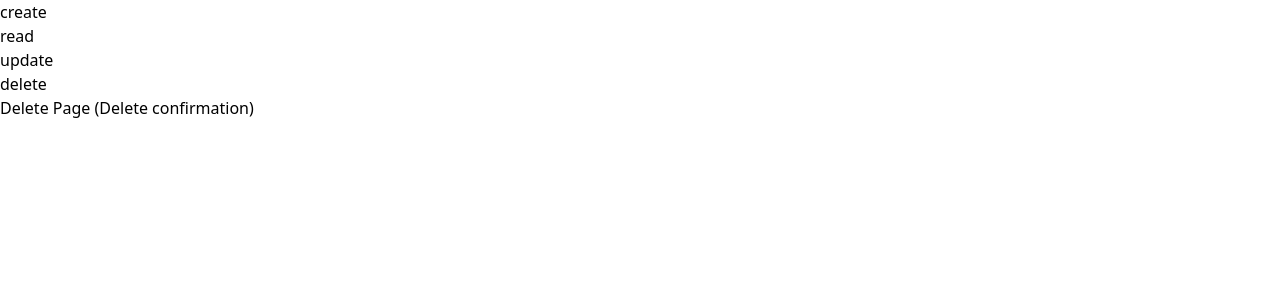
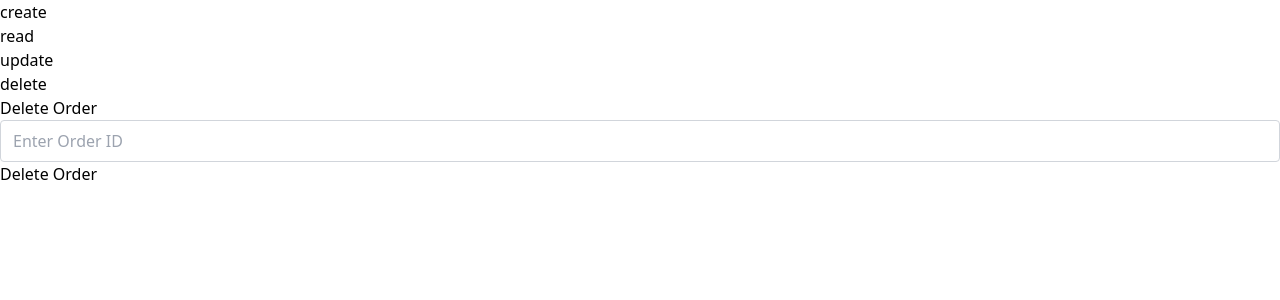
Before and after one commit to ManiacGhost/ThreadScheduler-Dynamic-switching, a React (Vite) app: page / in a window 1280 px wide. Both pictures are taken after a click on the button "delete". Shown: the top 300 px of the page. Built offline with nearby package versions, Linux system fonts and the light colour scheme.

Commit message:
delete page added

```diff
--- a/src/App.jsx
+++ b/src/App.jsx
@@ -2,6 +2,7 @@ import { useState } from "react";
 import Navbar from "./components/Navbar";
 import OrderDetailsPage from "./components/OrderDetailsPage";
 import CreateOrderPage from "./components/CreateOrderPage";
+import DeleteOrderPage from "./components/DeleteOrderPage";
 
 function App() {
   const [activeOption, setActiveOption] = useState("read");
@@ -15,7 +16,7 @@ function App() {
       case "update":
         return <div className="p-6">Update Page (Select & edit order)</div>;
       case "delete":
-        return <div className="p-6">Delete Page (Delete confirmation)</div>;
+        return <DeleteOrderPage />;
       default:
         return null;
     }
--- /dev/null
+++ b/src/components/DeleteOrderPage.jsx
@@ -0,0 +1,60 @@
+import { useState } from "react";
+import axios from "axios";
+
+export default function DeleteOrderPage() {
+  const [orderId, setOrderId] = useState("");
+  const [status, setStatus] = useState("idle");
+  const [message, setMessage] = useState("");
+
+  const handleDelete = async () => {
+    if (!orderId) {
+      setMessage("Order ID is required.");
+      setStatus("error");
+      return;
+    }
+
+    try {
+      setStatus("loading");
+      await axios.post(
+        "http://localhost:8085/api/v1/orders/delete",
+        orderId,
+        {
+          headers: { "Content-Type": "text/plain" },
+        }
+      );
+      setStatus("success");
+      setMessage(`Order ${orderId} deleted successfully.`);
+      setOrderId("");
+    } catch (err) {
+      console.error(err);
+      setStatus("error");
+      setMessage(`Failed to delete order: ${orderId}`);
+    }
+  };
+
+  return (
+    <div className="p-6 max-w-xl mx-auto space-y-4">
+      <h2 className="text-2xl font-bold">Delete Order</h2>
+
+      <input
+        type="text"
+        name="orderId"
+        value={orderId}
+        onChange={(e) => setOrderId(e.target.value)}
+        placeholder="Enter Order ID"
+        className="input"
+      />
+
+      <button
+        onClick={handleDelete}
+        className="bg-red-600 text-white px-6 py-2 rounded hover:bg-red-700"
+      >
+        Delete Order
+      </button>
+
+      {status === "loading" && <p className="text-yellow-500">Deleting...</p>}
+      {status === "success" && <p className="text-green-600">{message}</p>}
+      {status === "error" && <p className="text-red-600">{message}</p>}
+    </div>
+  );
+}
--- a/src/components/OrderDetailsPage.jsx
+++ b/src/components/OrderDetailsPage.jsx
@@ -27,7 +27,7 @@ export default function OrderDetailsPage() {
   };
 
   return (
-    <div className="p-6 max-w-4xl mx-auto bg-white shadow rounded">
+    <div className="p-6 max-w-4xl mx-auto bg-white shadow rounded mt-10">
       <h1 className="text-2xl font-bold mb-4">Order Details Viewer</h1>
 
       <div className="mb-4 flex gap-2">
```
